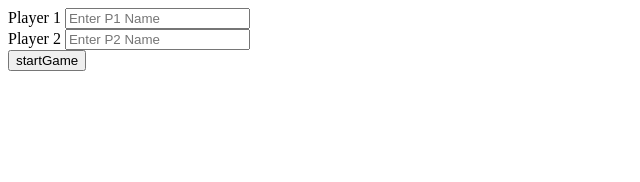
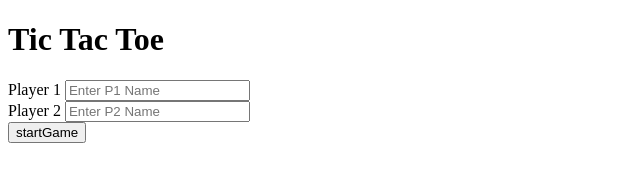
Before and after one commit to acciojob/tictactoe-AnasSabbag, a website: page main.html in a window 1280 px wide. Shown: the whole page, without its empty margins (0-640 px from the left). Drawn offline with Linux system fonts and the light colour scheme.

Commit message:
created a submission

```diff
--- a/main.html
+++ b/main.html
@@ -9,18 +9,19 @@
 <body>
 	<!-- the entire body must be written by student -->
 	<div id="players-form">
-      <label for="player-1">Player 1</label>
-      <input id="player-1" type="text" placeholder="Enter P1 Name" />
+	  <h1>Tic Tac Toe</h1>
+      <label for="#player1">Player 1</label>
+      <input id="#player1" type="text" placeholder="Enter P1 Name" />
       <br />
-      <label for="player-2">Player 2</label>
-      <input id="player-2" type="text" placeholder="Enter P2 Name" />
+      <label for="#player2">Player 2</label>
+      <input id="#player2" type="text" placeholder="Enter P2 Name" />
       <br />
       <input type="button" value="startGame" onclick="startGame()" />
 
 	</div>
 
 	<div id="game">
-		<h1>TIC TAC TOE</h1>
+		<h1>Tic Tac Toe</h1>
 
 	  <div class="message">
 	  </div>
--- a/script.js
+++ b/script.js
@@ -4,8 +4,8 @@ let board = ["", "", "", "", "", "", "", "", ""];
 let gameActive = false;
 
 function startGame() {
-    const p1 = document.getElementById("player-1").value.trim() || "Player 1";
-    const p2 = document.getElementById("player-2").value.trim() || "Player 2";
+    const p1 = document.getElementById("#player1").value.trim() || "Player 1";
+    const p2 = document.getElementById("#player2").value.trim() || "Player 2";
 
     player1 = p1;
     player2 = p2;
```
